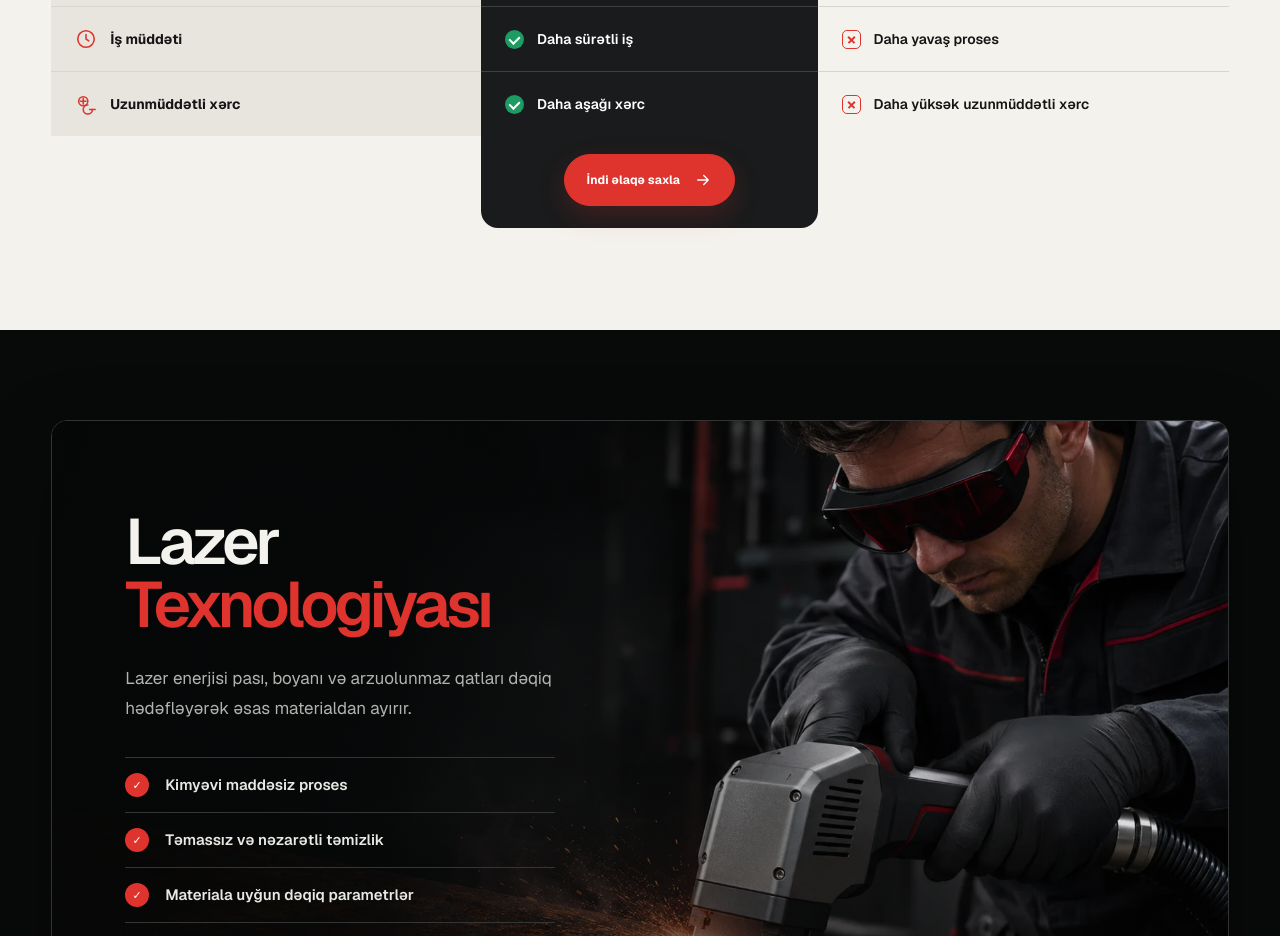
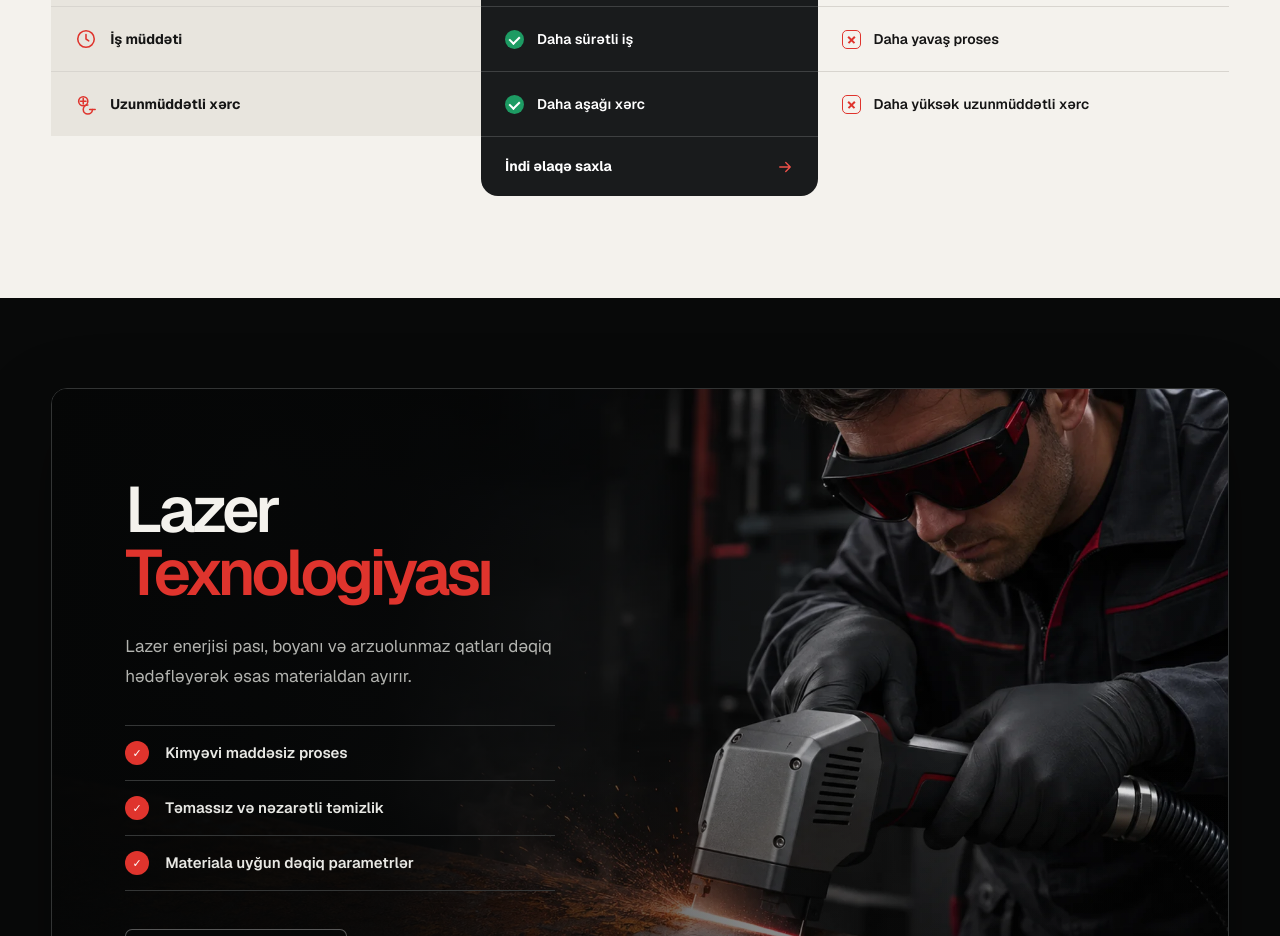
Before and after one commit to Kvseis/LaserX-Website, a Next.js app: page / in a window 1280 px wide. Shown: the part 8640-9576 px from the top of the page. Built offline with nearby package versions, Linux system fonts and the light colour scheme.

Commit message:
Integrate contact action into comparison table

```diff
--- a/src/app/globals.css
+++ b/src/app/globals.css
@@ -275,9 +275,6 @@ h2 { margin: 0; font-size: clamp(42px, 5.1vw, 74px); line-height: 1.01; letter-s
 .comparison-laser-head { min-width: 0; padding: 17px 24px; display: flex; align-items: center; color: #fff; background: var(--dark); border-radius: 17px 17px 0 0; }
 .comparison-laser-brand { display: inline-flex; align-items: center; gap: 9px; min-width: 0; font-size: clamp(16px, 1.45vw, 21px); font-weight: 650; line-height: 1.1; }
 .comparison-laser-brand img { flex: 0 0 auto; width: 29px; height: 29px; object-fit: contain; }
-.comparison-contact { min-height: 52px; padding: 0 22px; display: inline-flex; align-items: center; justify-content: center; gap: 14px; color: #fff; background: var(--red); border: 1px solid var(--red); border-radius: 999px; box-shadow: 0 10px 28px rgba(223,52,45,.2); font-family: inherit; font-size: 12px; font-weight: 620; line-height: 1; letter-spacing: .01em; transition: transform 240ms ease, background 240ms ease, box-shadow 240ms ease; }
-.comparison-contact:hover, .comparison-contact:focus-visible { color: #fff; background: #c82b25; box-shadow: 0 14px 34px rgba(223,52,45,.28); transform: translateY(-2px); }
-.comparison-contact:active { transform: translateY(1px); }
 .comparison-head small { margin-top: 5px; color: #777; font-family: inherit; font-size: 12px; }
 .comparison-criterion, .comparison-value { min-width: 0; min-height: 65px; padding: 15px 24px; display: flex; align-items: center; gap: 13px; font-size: 14px; line-height: 1.35; }
 .comparison-criterion { border-top: 1px solid #d8d5cf; background: var(--paper-2); font-weight: 650; }
@@ -285,7 +282,26 @@ h2 { margin: 0; font-size: clamp(42px, 5.1vw, 74px); line-height: 1.01; letter-s
 .comparison-value { font-weight: 560; }
 .laser-value { color: #fff; background: var(--dark); border-top: 1px solid rgba(255,255,255,.16); }
 .comparison-laser-footer { display: grid; grid-template-columns: minmax(0, 1.15fr) minmax(0, .9fr) minmax(0, 1.1fr); }
-.comparison-laser-action { grid-column: 2; padding: 18px 24px 22px; display: flex; justify-content: center; background: var(--dark); border-radius: 0 0 17px 17px; }
+.comparison-contact {
+  grid-column: 2;
+  min-height: 60px;
+  padding: 12px 24px;
+  display: flex;
+  align-items: center;
+  justify-content: space-between;
+  gap: 12px;
+  color: #fff;
+  background: var(--dark);
+  border-top: 1px solid rgba(255,255,255,.16);
+  border-radius: 0 0 17px 17px;
+  font-size: 14px;
+  font-weight: 650;
+  line-height: 1.35;
+}
+.comparison-contact svg { flex: 0 0 auto; color: #ef5149; }
+.comparison-contact:hover, .comparison-contact:focus-visible { background: #2b2d2d; }
+.comparison-contact:focus-visible { outline-offset: -4px; }
+.comparison-contact:active { background: #343636; }
 .traditional-value { border-top: 1px solid #d8d5cf; }
 .comparison-mark { position: relative; width: 19px; height: 19px; flex: 0 0 19px; }
 .comparison-mark.good { background: #1d9b63; border-radius: 50%; }
@@ -417,8 +433,7 @@ a:focus-visible, button:focus-visible, input:focus-visible, summary:focus-visibl
 .laser-value { border-top: 0; }
 .traditional-value { border-top: 0; border-left: 0; }
 .comparison-laser-footer { display: block; }
-.comparison-laser-action { margin: 0; padding: 12px; border-radius: 0; }
-.comparison-contact { width: 100%; min-height: 46px; }
+.comparison-contact { min-height: 48px; padding-inline: 12px; border-radius: 0; }
   .contact { min-height: 620px; padding: 82px 16px; }
   html:not(:lang(az)) .contact h2 { font-size: clamp(40px, 10vw, 54px); }
   .big-phone { margin: 35px 0; }
--- a/src/components/HomePage.tsx
+++ b/src/components/HomePage.tsx
@@ -78,9 +78,7 @@ export default function HomePage({ locale, copy }: { locale: Locale; copy: SiteC
             <span className="comparison-value traditional-value" role="cell"><i className="comparison-mark bad" aria-hidden="true" /><span><small className="comparison-mobile-label" aria-hidden="true">{methods.traditional}</small>{traditional}</span></span>
           </div>)}
           <div className="comparison-laser-footer" role="presentation">
-            <div className="comparison-laser-action">
-              <a className="comparison-contact" href={phone}>{methods.contact}<ButtonArrow /></a>
-            </div>
+            <a className="comparison-contact" href={phone}>{methods.contact}<ButtonArrow /></a>
           </div>
         </div>
       </div></section>
```
